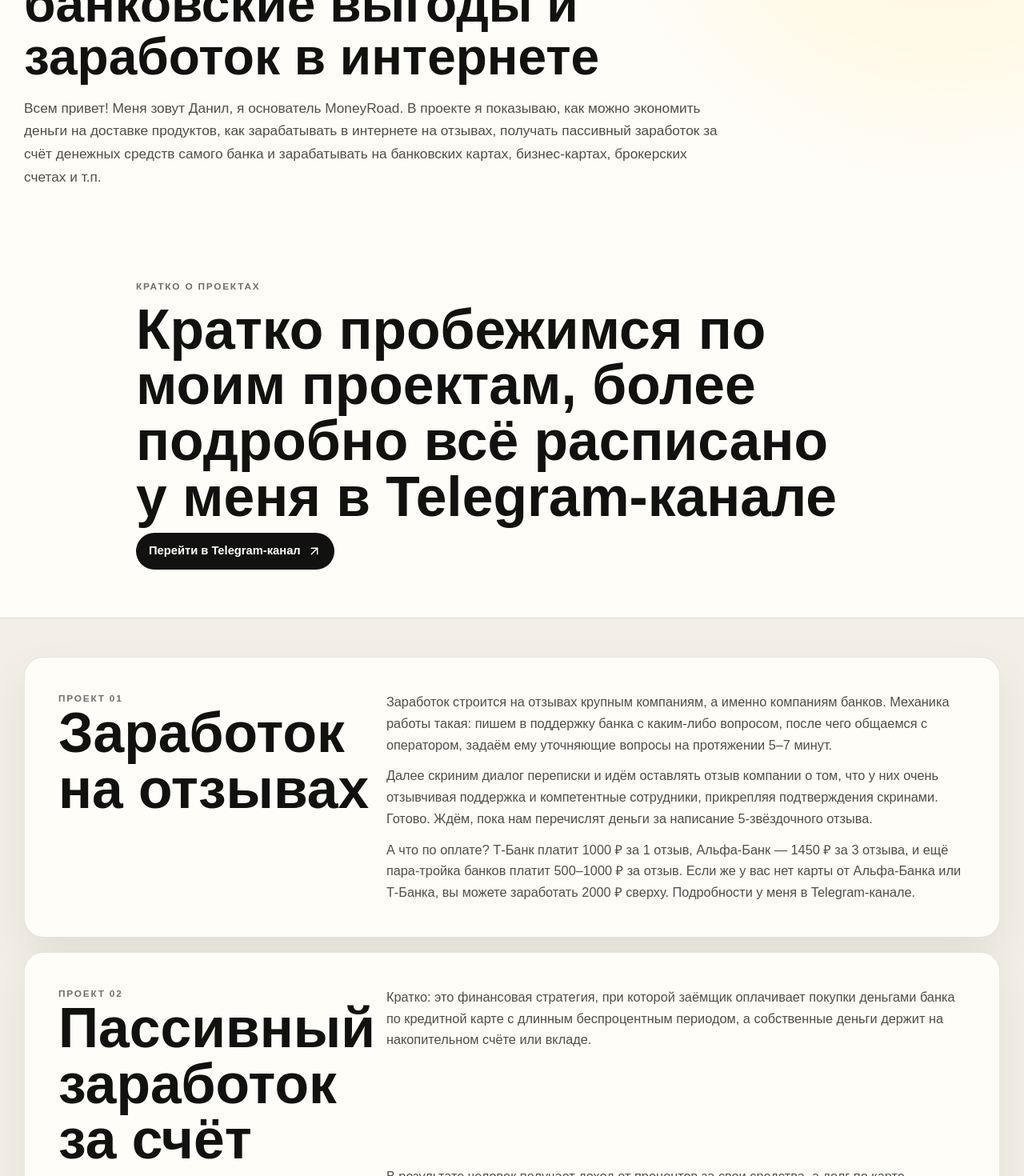
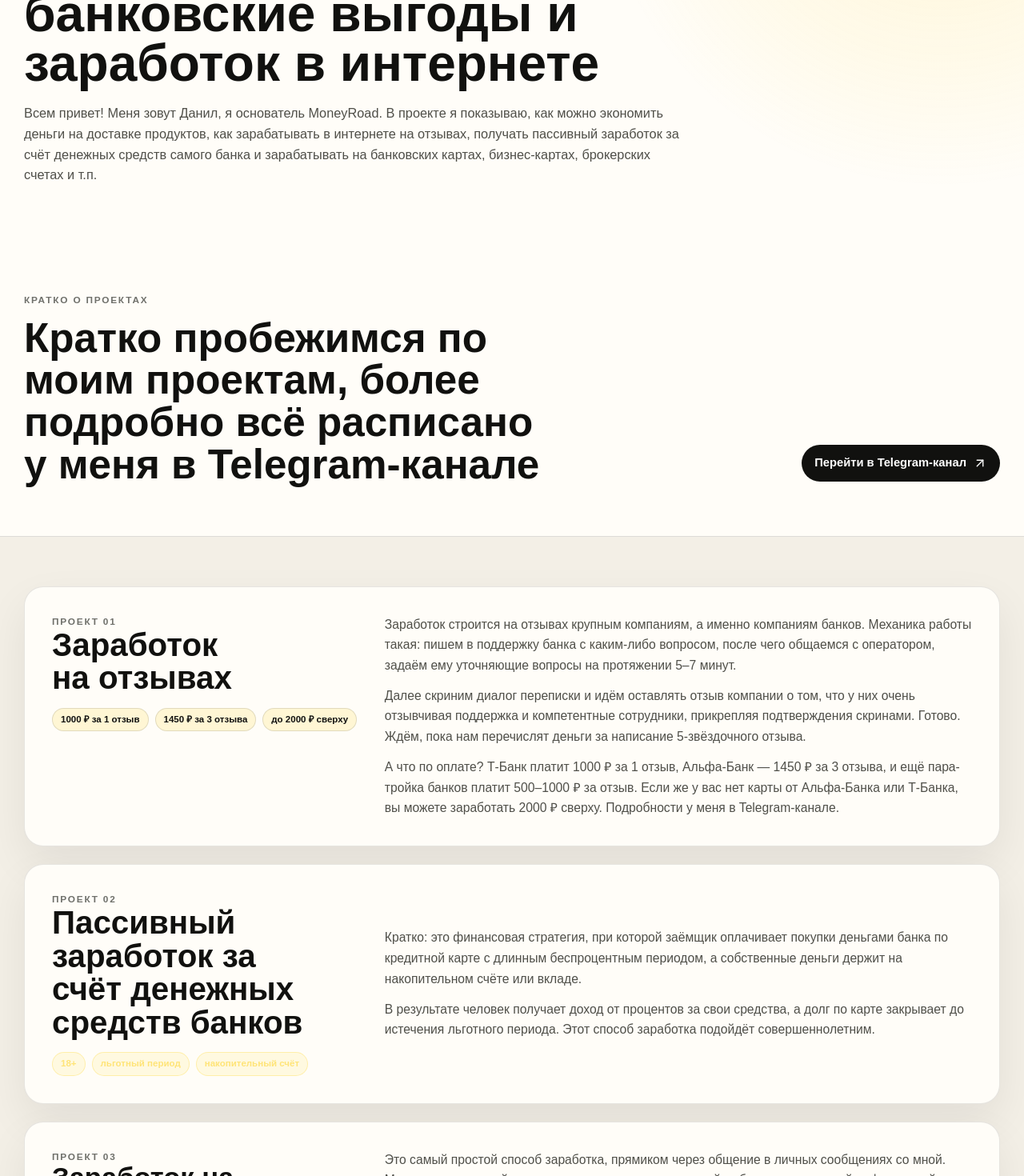
Before and after one commit to Dan1Xooo/moneyroad, a Next.js app: page / in a window 1280 px wide. Shown: the part 220-1690 px from the top of the page at 80% size. Built offline with nearby package versions, Linux system fonts and the light colour scheme; no server answers.

Commit message:
Polish project cards and desktop homepage

```diff
--- a/app/globals.css
+++ b/app/globals.css
@@ -4040,6 +4040,142 @@ h3 {
   }
 }
 
+/* Balanced project cards across mobile and desktop */
+.project-story-highlights {
+  display: flex;
+  flex-wrap: wrap;
+  gap: 8px;
+  margin-top: 16px;
+}
+
+.project-story-highlights span {
+  border: 1px solid rgba(17, 17, 15, 0.12);
+  border-radius: 999px;
+  padding: 7px 10px;
+  background: rgba(255, 210, 28, 0.16);
+  color: var(--ink);
+  font-size: 0.72rem;
+  font-weight: 780;
+  line-height: 1.15;
+  white-space: nowrap;
+}
+
+.project-story-card-2 .project-story-highlights span {
+  border-color: rgba(255, 210, 28, 0.28);
+  background: rgba(255, 210, 28, 0.1);
+  color: #ffe477;
+}
+
+@media (min-width: 820px) {
+  .home-hero-simple {
+    padding: 70px 0 76px !important;
+  }
+
+  .home-hero-copy {
+    max-width: 980px;
+  }
+
+  .home-hero-content h1 {
+    max-width: 1050px;
+    margin-bottom: 18px;
+    font-size: clamp(3.4rem, 5vw, 4.7rem);
+    line-height: 0.98;
+  }
+
+  .home-hero-content .hero-subtitle {
+    max-width: 820px;
+    font-size: 1.02rem;
+    line-height: 1.58;
+  }
+
+  .projects-intro-section {
+    padding: 58px 0 62px !important;
+  }
+
+  .projects-intro {
+    max-width: 1220px !important;
+    grid-template-columns: minmax(0, 760px) auto !important;
+    align-items: end !important;
+    gap: 12px 42px !important;
+  }
+
+  .projects-intro .eyebrow {
+    grid-column: 1 / -1;
+  }
+
+  .projects-intro h2 {
+    max-width: 760px;
+    font-size: clamp(2.55rem, 4vw, 3.55rem);
+    line-height: 1.03;
+  }
+
+  .telegram-inline-link {
+    justify-self: end;
+    margin-bottom: 6px;
+  }
+
+  .project-story-section {
+    padding: 62px 0 72px !important;
+  }
+
+  .project-story-list {
+    gap: 22px !important;
+  }
+
+  .project-story-card {
+    grid-template-columns: minmax(270px, 0.52fr) minmax(0, 1fr) !important;
+    gap: 34px !important;
+    align-items: start !important;
+    padding: 34px !important;
+  }
+
+  .project-story-heading {
+    position: relative;
+    top: auto;
+  }
+
+  .project-story-heading h2 {
+    max-width: 420px;
+    font-size: clamp(2.25rem, 3.15vw, 3rem);
+    line-height: 1.03;
+  }
+
+  .project-story-card-3 .project-story-heading h2 {
+    font-size: clamp(2.05rem, 2.7vw, 2.55rem);
+  }
+
+  .project-story-copy {
+    max-width: 760px;
+    align-self: center;
+    gap: 13px;
+  }
+
+  .project-story-copy p {
+    font-size: 0.98rem;
+    line-height: 1.64;
+  }
+
+  .home-safety-note {
+    padding: 68px 0 54px;
+  }
+
+  .calculator-bridge-section {
+    padding-bottom: 58px;
+  }
+}
+
+@media (max-width: 520px) {
+  .project-story-highlights {
+    gap: 7px;
+    margin-top: 14px;
+  }
+
+  .project-story-highlights span {
+    font-size: 0.68rem;
+    padding: 6px 8px;
+  }
+}
+
 /* Compact homepage rhythm */
 .projects-intro-section {
   padding: 42px 0 44px;
--- a/app/page.tsx
+++ b/app/page.tsx
@@ -5,6 +5,7 @@ const projectBlocks = [
   {
     eyebrow: "Проект 01",
     title: "Заработок на отзывах",
+    highlights: ["1000 ₽ за 1 отзыв", "1450 ₽ за 3 отзыва", "до 2000 ₽ сверху"],
     text: [
       "Заработок строится на отзывах крупным компаниям, а именно компаниям банков. Механика работы такая: пишем в поддержку банка с каким-либо вопросом, после чего общаемся с оператором, задаём ему уточняющие вопросы на протяжении 5–7 минут.",
       "Далее скриним диалог переписки и идём оставлять отзыв компании о том, что у них очень отзывчивая поддержка и компетентные сотрудники, прикрепляя подтверждения скринами. Готово. Ждём, пока нам перечислят деньги за написание 5-звёздочного отзыва.",
@@ -14,6 +15,7 @@ const projectBlocks = [
   {
     eyebrow: "Проект 02",
     title: "Пассивный заработок за счёт денежных средств банков",
+    highlights: ["18+", "льготный период", "накопительный счёт"],
     text: [
       "Кратко: это финансовая стратегия, при которой заёмщик оплачивает покупки деньгами банка по кредитной карте с длинным беспроцентным периодом, а собственные деньги держит на накопительном счёте или вкладе.",
       "В результате человек получает доход от процентов за свои средства, а долг по карте закрывает до истечения льготного периода. Этот способ заработка подойдёт совершеннолетним.",
@@ -22,6 +24,7 @@ const projectBlocks = [
   {
     eyebrow: "Проект 03",
     title: "Заработок на банковских картах, бизнес-картах, брокерских счетах и прочее",
+    highlights: ["покупка от 100 ₽", "пополнение от 1000 ₽", "новый клиент банка"],
     text: [
       "Это самый простой способ заработка, прямиком через общение в личных сообщениях со мной. Механика взаимодействия следующая: вы делаете какой-либо продукт по моей реферальной ссылке, после чего совершаете целевое действие, иными словами условия для получения вознаграждения.",
       "Условия могут быть у каждого продукта разными. К примеру, у дебетовых карт в частности это совершение покупки, используя карту, на сумму от 100 ₽. У бизнес-карт — это пополнение от 1000 ₽ и так далее. Для банка клиент должен быть новым.",
@@ -109,6 +112,11 @@ export default function Home() {
               <div className="project-story-heading">
                 <p className="eyebrow">{block.eyebrow}</p>
                 <h2>{block.title}</h2>
+                <div className="project-story-highlights">
+                  {block.highlights.map((highlight) => (
+                    <span key={highlight}>{highlight}</span>
+                  ))}
+                </div>
               </div>
               <div className="project-story-copy">
                 {block.text.map((paragraph) => (
```
